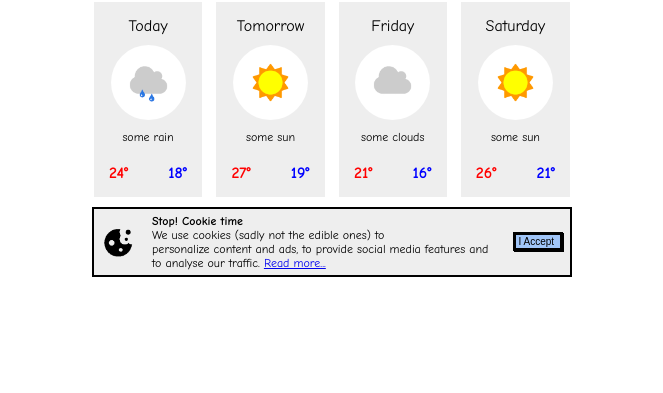
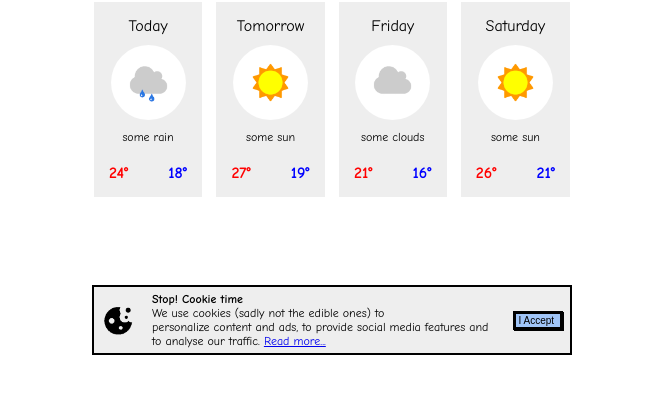
Before and after one commit to Ayah-Safi/dojoWeatherAssignment, a plain HTML site: page index.html in a window 1280 px wide. Shown: the part 141-534 px from the top of the page, without its empty margins (308-971 px from the left). Drawn offline with Linux system fonts and the light colour scheme.

Commit message:
change cookies container positioning

```diff
--- a/style.css
+++ b/style.css
@@ -106,6 +106,8 @@ body {
     width:476px;
     display: flex;
     align-items: center;
+    bottom: 38%;
+    position: fixed;
 }
 
 .cookies-container .cookies-img {
```
